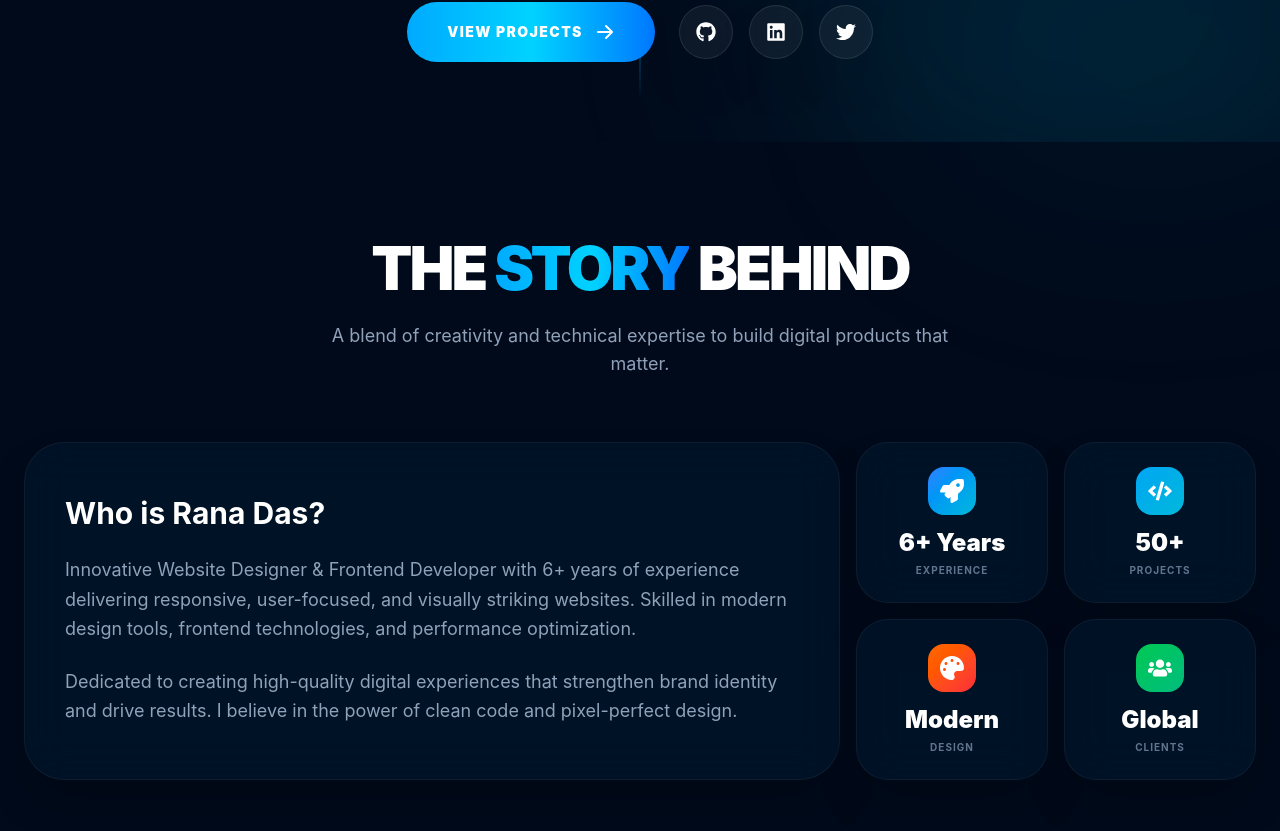
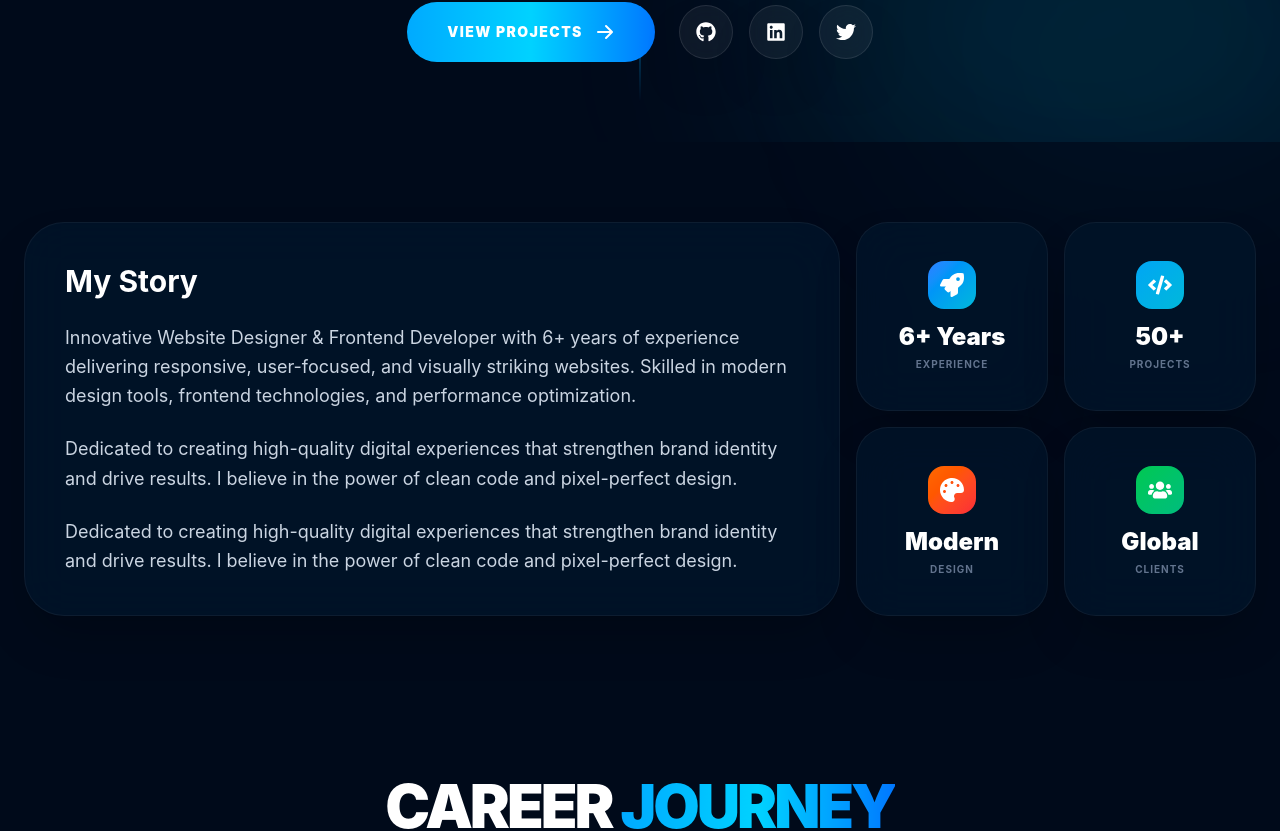
Before and after one commit to rajadevelop/rana-portfolio-website, a React (Vite) app: page / in a window 1280 px wide. Shown: the part 671-1502 px from the top of the page. Built offline with nearby package versions, Linux system fonts and the light colour scheme.

Commit message:
rana: update

```diff
--- a/src/App.tsx
+++ b/src/App.tsx
@@ -15,11 +15,9 @@ export default function App() {
   const [isLoading, setIsLoading] = useState(true);
 
   useEffect(() => {
-    // Disable scrolling during loading
-    document.body.style.overflow = "hidden";
     const timer = setTimeout(() => {
       setIsLoading(false);
-    }, 3000);
+    }, 1500);
     return () => clearTimeout(timer);
   }, []);
 
--- a/src/components/About.tsx
+++ b/src/components/About.tsx
@@ -10,22 +10,8 @@ export default function About() {
   ];
 
   return (
-    <section id="about" className="py-24 relative">
+    <section id="about" className="py-20 relative">
       <div className="max-w-7xl mx-auto px-6">
-        <motion.div
-          initial={{ opacity: 0, y: 30 }}
-          whileInView={{ opacity: 1, y: 0 }}
-          viewport={{ once: true }}
-          className="text-center mb-16"
-        >
-          <h2 className="text-4xl md:text-6xl font-black mb-6 tracking-tighter">
-            THE <span className="gradient-text">STORY</span> BEHIND
-          </h2>
-          <p className="text-slate-400 max-w-2xl mx-auto text-lg">
-            A blend of creativity and technical expertise to build digital products that matter.
-          </p>
-        </motion.div>
-
         <div className="bento-grid">
           {/* Main Bio Card */}
           <motion.div
@@ -34,13 +20,17 @@ export default function About() {
             viewport={{ once: true }}
             className="md:col-span-4 lg:col-span-4 glass-card p-10 rounded-[2.5rem] flex flex-col justify-center"
           >
-            <h3 className="text-3xl font-bold mb-6">Who is Rana Das?</h3>
-            <p className="text-slate-400 text-lg leading-relaxed mb-6">
+            <h3 className="text-3xl font-bold mb-6">My Story</h3>
+            <p className="text-slate-300 text-lg leading-relaxed mb-6">
               Innovative Website Designer & Frontend Developer with 6+ years of experience delivering responsive,
               user-focused, and visually striking websites. Skilled in modern design tools, frontend technologies,
               and performance optimization.
             </p>
-            <p className="text-slate-400 text-lg leading-relaxed">
+            <p className="text-slate-300 text-lg leading-relaxed mb-6">
+              Dedicated to creating high-quality digital experiences that strengthen brand identity and drive results.
+              I believe in the power of clean code and pixel-perfect design.
+            </p>
+            <p className="text-slate-300 text-lg leading-relaxed">
               Dedicated to creating high-quality digital experiences that strengthen brand identity and drive results.
               I believe in the power of clean code and pixel-perfect design.
             </p>
--- a/src/components/Contact.tsx
+++ b/src/components/Contact.tsx
@@ -9,7 +9,7 @@ export default function Contact() {
   ];
 
   return (
-    <section id="contact" className="py-24 relative">
+    <section id="contact" className="py-20 relative">
       <div className="max-w-7xl mx-auto px-6">
         <motion.div
           initial={{ opacity: 0, y: 30 }}
--- a/src/components/Education.tsx
+++ b/src/components/Education.tsx
@@ -25,7 +25,7 @@ const certifications = [
 
 export default function Education() {
   return (
-    <section id="education" className="py-24 relative">
+    <section id="education" className="py-20 relative">
       <div className="max-w-7xl mx-auto px-6">
         <div className="grid grid-cols-1 lg:grid-cols-2 gap-8">
           {/* Education */}
--- a/src/components/Experience.tsx
+++ b/src/components/Experience.tsx
@@ -28,7 +28,7 @@ const experiences = [
 
 export default function Experience() {
   return (
-    <section id="experience" className="py-24 relative">
+    <section id="experience" className="py-20 relative">
       <div className="max-w-7xl mx-auto px-6">
         <motion.div
           initial={{ opacity: 0, y: 30 }}
--- a/src/components/Projects.tsx
+++ b/src/components/Projects.tsx
@@ -38,7 +38,7 @@ const projects = [
 
 export default function Projects() {
   return (
-    <section id="projects" className="py-24 relative">
+    <section id="projects" className="py-20 relative">
       <div className="max-w-7xl mx-auto px-6">
         <motion.div
           initial={{ opacity: 0, y: 30 }}
--- a/src/components/Skills.tsx
+++ b/src/components/Skills.tsx
@@ -42,7 +42,7 @@ const skillCategories = [
 
 export default function Skills() {
   return (
-    <section id="skills" className="py-24 relative">
+    <section id="skills" className="py-20 relative">
       <div className="max-w-7xl mx-auto px-6">
         <motion.div
           initial={{ opacity: 0, y: 30 }}
```
